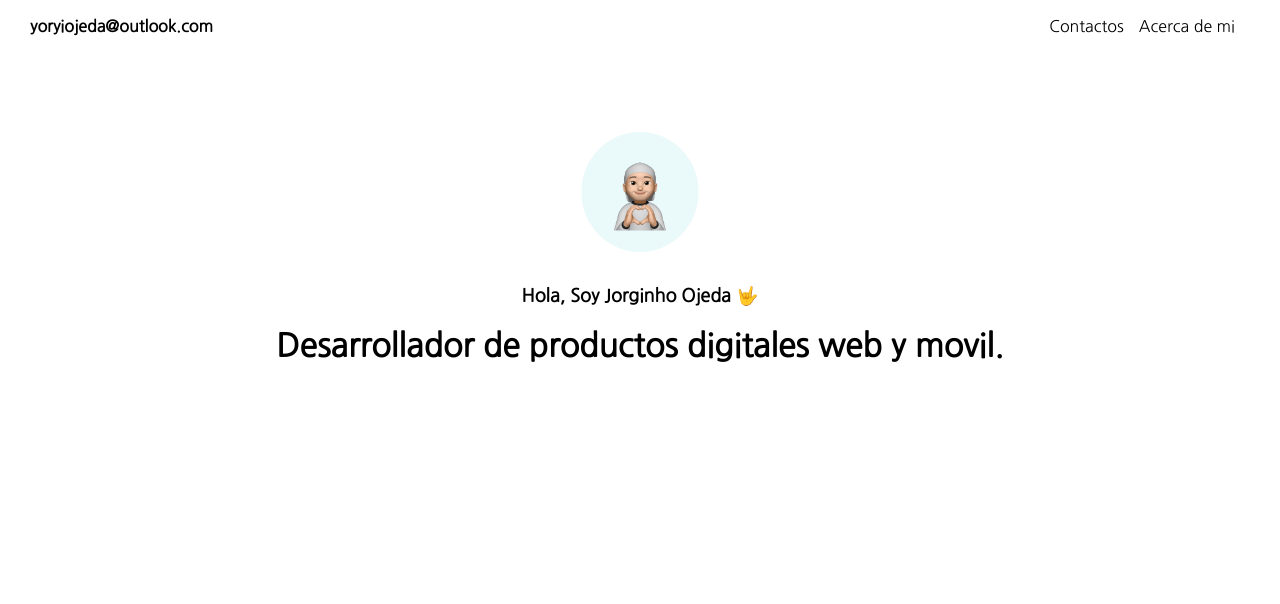
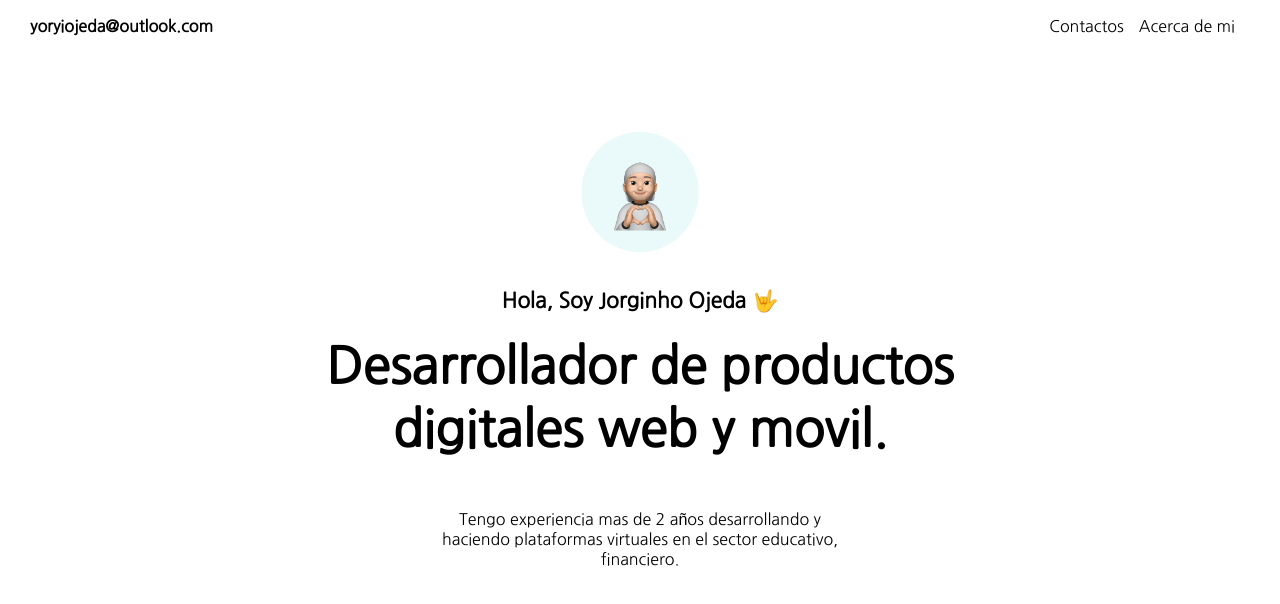
Before and after one commit to yoryi/jorginho-ojeda, a React (Create React App) app: page / in a window 1280 px wide. Shown: the top 604 px of the page. Built offline with nearby package versions, Linux system fonts and the light colour scheme.

Commit message:
style: text correction

```diff
--- a/src/pages/home/index.js
+++ b/src/pages/home/index.js
@@ -10,15 +10,27 @@ function App() {
       <div className="container-image">
           <img src={APPIMAGE.EMOJI} alt='' className='image-emoji'/>
       </div>
+
+      <div className='main-p'>
       <div className="container-p">
           <p className="text-name">
             Hola, Soy Jorginho Ojeda 🤟
           </p>
       </div>
+      </div>
+      <div className='main-p'>
       <div className="container-p">
           <p className="text-content">
             Desarrollador de productos digitales web y movil.
           </p>
+      </div>
+      </div>
+      <div className='main-p'>
+      <div className="container-details">
+          <p className="text-details">
+            Tengo experiencia mas de 2 años desarrollando y haciendo plataformas virtuales en el sector educativo, financiero.
+          </p>
+      </div>
       </div>
       </>
     );
--- a/src/pages/home/style.css
+++ b/src/pages/home/style.css
@@ -1,4 +1,18 @@
 .container-p {
+  width: 700px;
+  display: flex;
+  padding-top: 0vh;
+  justify-content:center;
+}
+
+.container-details {
+  width: 400px;
+  display: flex;
+  padding-top: 6vh;
+  justify-content:center;
+}
+
+.main-p {
   display: flex;
   justify-content:center;
   flex: 1;
@@ -18,7 +32,7 @@
 
 /* textos  */
 .text-name {
-  font-size: 18px;
+  font-size: 21px;
   font-weight: bold;
   padding-top: 15px;
   font-family: 'Nanum Gothic', sans-serif;
@@ -26,8 +40,15 @@
 
 .text-content {
   margin: 0px;
-  font-size: 32px;
+  font-size: 50px;
   font-weight: bold;
   text-align: center;
   font-family: 'Nanum Gothic', sans-serif;
 }
+
+.text-details {
+  margin: 0px;
+  font-size: 16px;
+  text-align: center;
+  font-family: 'Nanum Gothic', sans-serif;
+}
```
